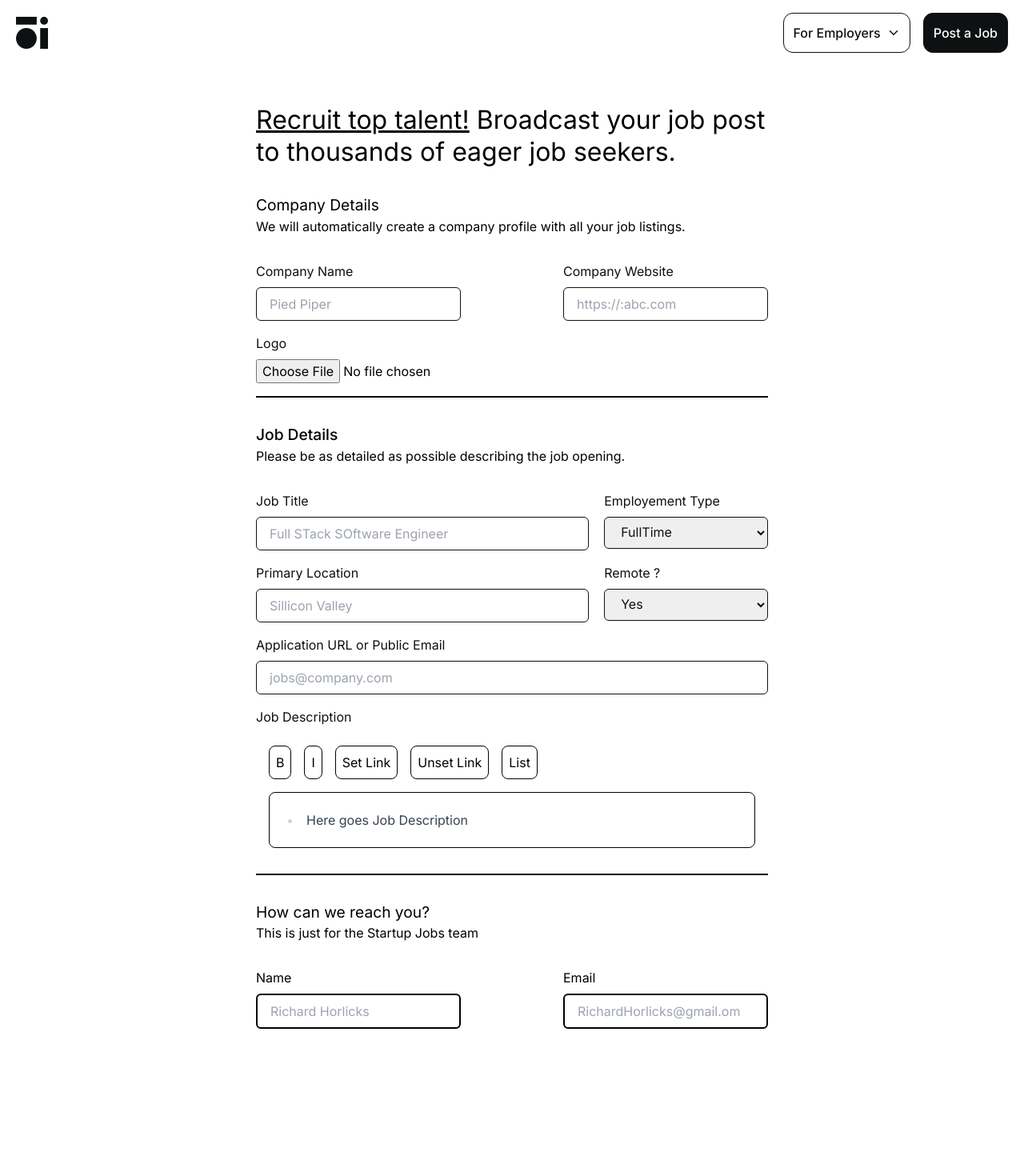
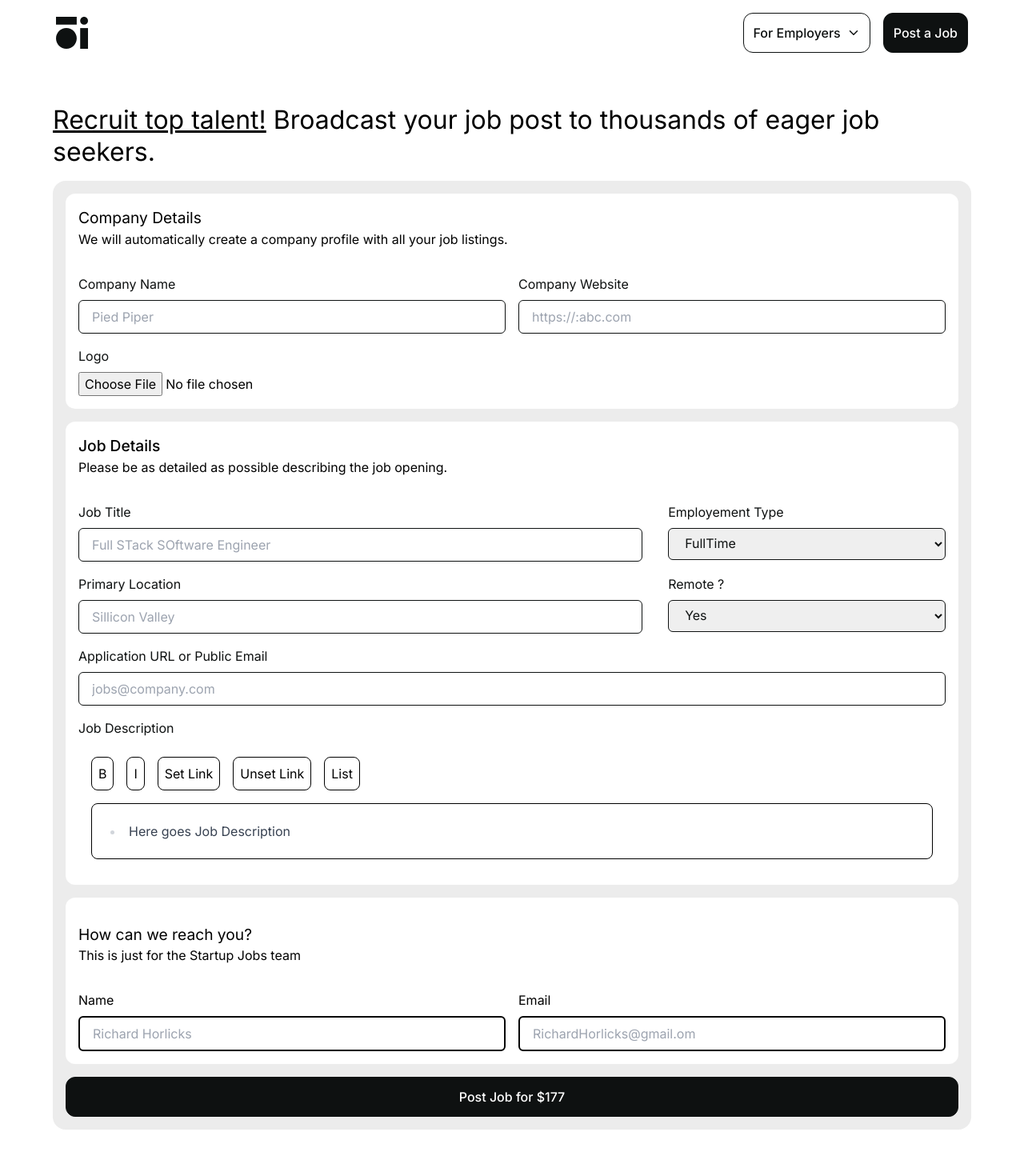
Before and after one commit to jobfinder456/Frontend, a Next.js app: page /postjob in a window 1280 px wide. Shown: the top 1450 px of the page at 80% size. Before the commit the page ends 1395 px from the top, so only its background shows below. Built offline with nearby package versions, Linux system fonts and the light colour scheme.

Commit message:
form redesigned

```diff
--- a/src/app/postjob/page.jsx
+++ b/src/app/postjob/page.jsx
@@ -78,13 +78,13 @@ function Page() {
 
     return (
 
-      <div>
+      <div className='max-w-[73.75rem] mx-auto'>
 
       <Navbar />
 
       <Toaster />
 
-      <div className='relative max-w-[42rem] mx-auto my-[2rem] flex flex-col items-start justify-center gap-[1rem] p-[1rem]'>
+      <div className='relative my-[2rem] flex flex-col items-start justify-center gap-[1rem] p-[1rem]'>
 
             { modal ? <div className='sticky top-[2rem] rounded-[8px] p-[1rem] bg-white w-[90%] h-[10rem] mx-auto'>
 
--- a/src/components/Form.jsx
+++ b/src/components/Form.jsx
@@ -15,14 +15,16 @@ function Form({onSubmit, setJobDetails, jobDetails, isEdit}) {
   return (
     <div>
 
-       <div className='flex flex-col md:flex-row flex-wrap mx-auto w-[100%] justify-between gap-[1rem] text-zinc-800 font-normal'>
+       <div className='bg-background flex flex-col md:flex-row flex-wrap mx-auto w-[100%] justify-between gap-[1rem] p-[1rem] rounded-[1rem]'>
 
-            <div className='flex flex-col my-[1rem]'>
+            <div className='bg-white rounded-[12px] flex flex-wrap gap-[1rem] p-[16px]'>
+
+            <div className='w-[100%] flex flex-col mb-[1rem]'>
                   <h3 className='text-[1.2rem]'>Company Details</h3>
                   <p>We will automatically create a company profile with all your job listings.</p>
               </div>
 
-            <div className='flex flex-col w-[100%] md:w-[40%] gap-[0.5rem]'>
+            <div className='flex flex-col flex-grow gap-[0.5rem]'>
                 <label htmlFor="companyName" className='form-label'>Company Name</label>
                 <input  className='w-[100%] form-inp'
                         id='companyName'
@@ -32,7 +34,7 @@ function Form({onSubmit, setJobDetails, jobDetails, isEdit}) {
                         onChange={(e) => setJobDetails(prevState => ({ ...prevState, company_name: e.target.value }))} />
             </div>
 
-            <div className='flex flex-col w-[100%] md:w-[40%] gap-[0.5rem]'>
+            <div className='flex flex-col flex-grow gap-[0.5rem]'>
                 <label htmlFor="companyWebsite" className='form-label'>Company Website</label>
                 <input className='w-[100%] form-inp'
                         id='companyWebsite'
@@ -46,9 +48,11 @@ function Form({onSubmit, setJobDetails, jobDetails, isEdit}) {
                     <input type="file" name="image" id=""  onChange={handleFileChange}/>
             </div>
 
-            <hr className='border-[1px] border-zinc-200 w-[100%]' />
+            </div>
 
-            <div className='flex flex-col w-[100%] rounded-md my-[1rem]'>
+            <div className='bg-white rounded-[12px] flex flex-wrap gap-[1rem] p-[16px]'>
+
+            <div className='flex flex-col w-[100%] rounded-md mb-[1rem]'>
                 <h3 className='text-[1.2rem] font-medium'>Job Details</h3>
                 <p>Please be as detailed as possible describing the job opening.</p>
             </div>
@@ -114,7 +118,10 @@ function Form({onSubmit, setJobDetails, jobDetails, isEdit}) {
                 <Tiptap setDesc={handleDescriptionChange} oldDesc={jobDetails.description} />
             </div>
 
-            <hr className='border-[1px] border-zinc-200 w-[100%]' />
+            </div>
+
+
+            <div className='flex-grow bg-white rounded-[12px] flex flex-wrap gap-[1rem] p-[16px]'>
 
         {!isEdit && (
             <><div className='flex flex-col w-[100%] rounded-md my-[1rem]'>
@@ -122,14 +129,14 @@ function Form({onSubmit, setJobDetails, jobDetails, isEdit}) {
                       <p>This is just for the Startup Jobs team</p>
                   </div>
 
-                  <div className='flex flex-col w-[100%] md:w-[40%] gap-[0.5rem]'>
+                  <div className='flex flex-col flex-grow gap-[0.5rem]'>
                           <label htmlFor="hrName">Name</label>
                           <input className='w-[100%] border-[2px] rounded-md px-[1rem] py-[0.5rem] border-zinc-600'
                               id='hrName' type="text"
                               placeholder='Richard Horlicks'
                               value={jobDetails.name}
                               onChange={(e) => setJobDetails(prevState => ({ ...prevState, name: e.target.value }))} />
-                      </div><div className='flex flex-col w-[100%] md:w-[40%] gap-[0.5rem]'>
+                      </div><div className='flex flex-col flex-grow gap-[0.5rem]'>
                           <label htmlFor="hrEmail">Email</label>
                           <input className='w-[100%] border-[2px] rounded-md px-[1rem] py-[0.5rem] border-zinc-600'
                               id='hrEmail' type="text"
@@ -139,9 +146,11 @@ function Form({onSubmit, setJobDetails, jobDetails, isEdit}) {
                       </div></>
             )}
 
-            <div className='w-[100%] flex justify-end'>
+            </div>
+
+            <div className='w-[100%] flex-grow'>
                 <button onClick={onSubmit}
-                        className='justify-self-end bg-zinc-600 px-[1rem] py-[0.5rem] text-[1.2rem] text-white rounded-md'> {isEdit ? "Update Job" : "Post Job for $100"}</button>
+                        className='w-[100%] justify-self-end button-primary'> {isEdit ? "Update Job" : "Post Job for $177"}</button>
             </div>
 
         </div>
```
